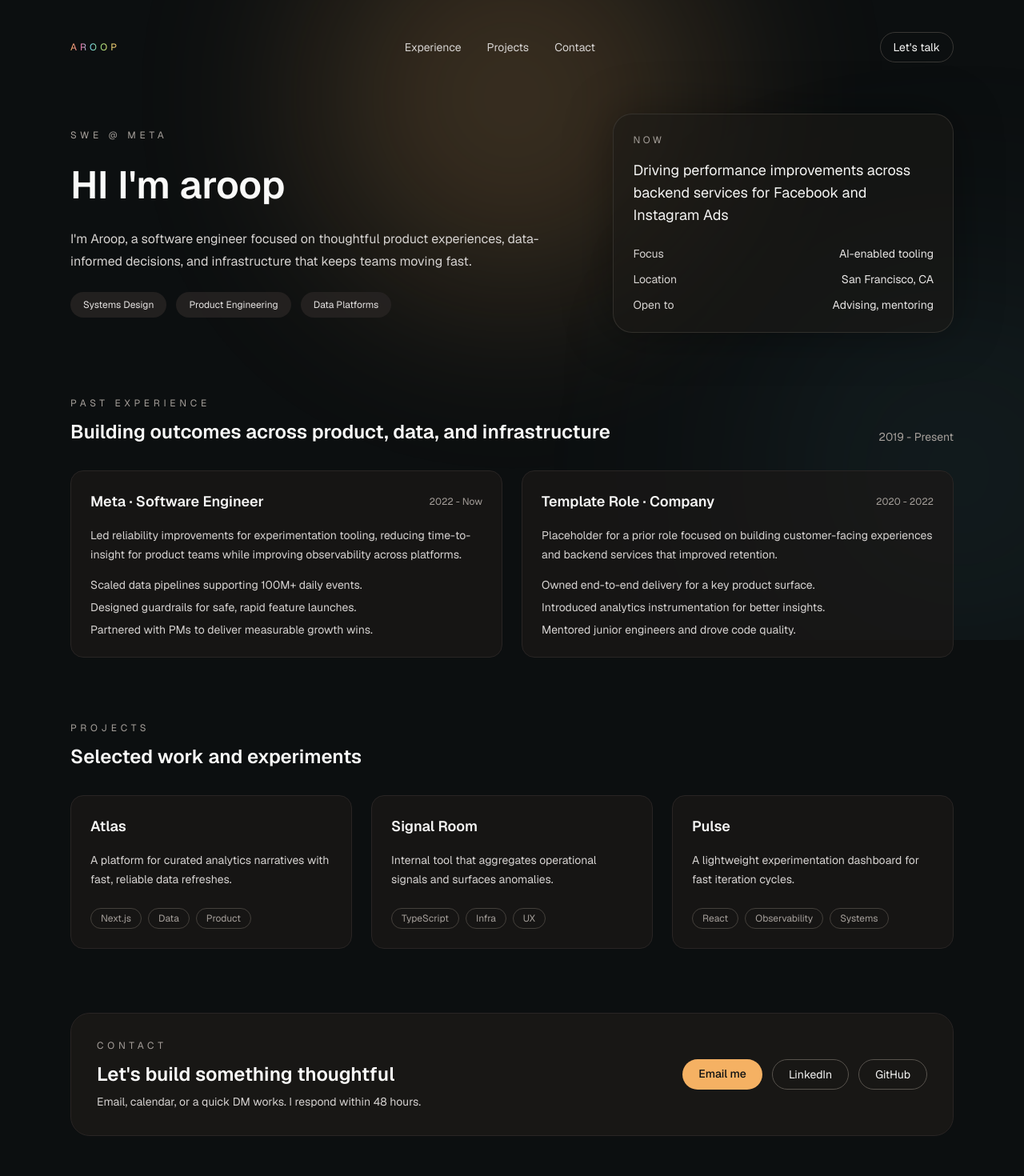
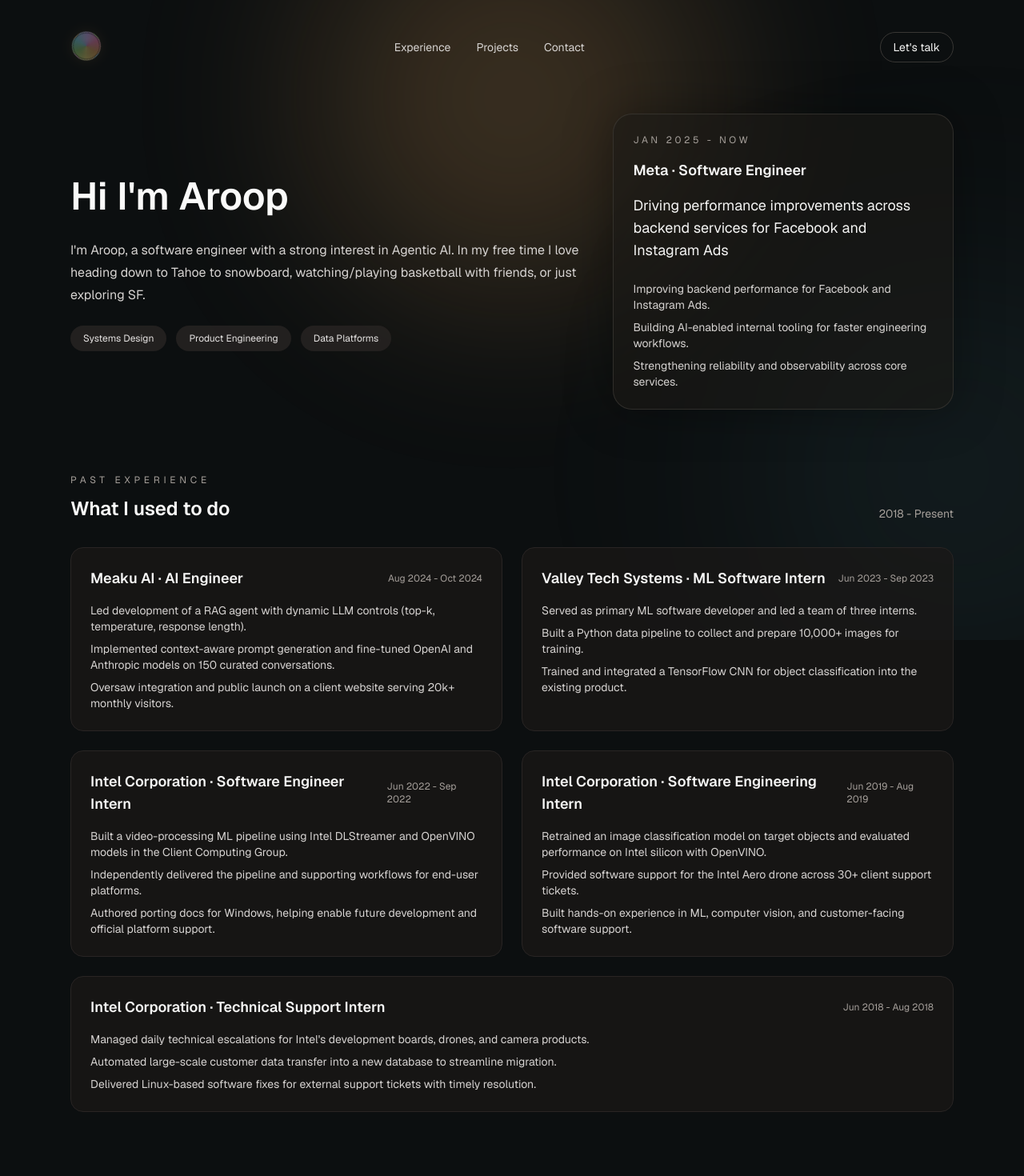
Before and after one commit to AroopBiswal/website, a Next.js app: page / in a window 1280 px wide. Shown: the top 1470 px of the page at 80% size. Built offline with nearby package versions, Linux system fonts and the light colour scheme.

Commit message:
added color wheel + past experiences

```diff
--- a/app/globals.css
+++ b/app/globals.css
@@ -46,17 +46,60 @@ a {
   filter: brightness(0.95);
 }
 
-.rainbow-name {
-  background: linear-gradient(
-    90deg,
-    #f5b163,
-    #ff7ab2,
-    #7bdff2,
-    #9adf7d,
-    #f4e77d,
-    #f5b163
-  );
-  -webkit-background-clip: text;
-  background-clip: text;
-  color: transparent;
+.color-wheel {
+  width: 2.25rem;
+  height: 2.25rem;
+  border: 1px solid rgb(214 211 209 / 0.28);
+  background:
+    radial-gradient(circle at 35% 30%, rgb(255 255 255 / 0.18), transparent 55%),
+    radial-gradient(circle at center, rgb(12 15 16 / 0.18), transparent 70%),
+    conic-gradient(
+      from 20deg,
+      rgb(255 122 178 / 0.6),
+      rgb(245 177 99 / 0.6),
+      rgb(244 231 125 / 0.6),
+      rgb(154 223 125 / 0.6),
+      rgb(123 223 242 / 0.6),
+      rgb(196 161 255 / 0.6),
+      rgb(255 122 178 / 0.6)
+    );
+  box-shadow:
+    0 0 0 1px rgb(12 15 16 / 0.5) inset,
+    0 0 18px color-mix(in srgb, var(--accent) 14%, transparent);
+  transition: transform 150ms ease, box-shadow 250ms ease;
+  opacity: 0.58;
 }
+
+.color-wheel:hover {
+  transform: scale(1.06);
+  box-shadow:
+    0 0 0 1px rgb(12 15 16 / 0.44) inset,
+    0 0 24px color-mix(in srgb, var(--accent) 20%, transparent);
+}
+
+.color-wheel:focus-visible {
+  outline: 2px solid var(--accent);
+  outline-offset: 3px;
+}
+
+.color-wheel-orbit {
+  animation: orbit 5.2s ease-in-out infinite;
+}
+
+@keyframes orbit {
+  0% {
+    transform: translate(0, 0) rotate(0deg);
+  }
+  25% {
+    transform: translate(4px, -3px) rotate(90deg);
+  }
+  50% {
+    transform: translate(0, -6px) rotate(180deg);
+  }
+  75% {
+    transform: translate(-4px, -3px) rotate(270deg);
+  }
+  100% {
+    transform: translate(0, 0) rotate(360deg);
+  }
+}
--- a/app/page.tsx
+++ b/app/page.tsx
@@ -1,4 +1,16 @@
+"use client";
+
+import { useEffect, useState } from "react";
+
+const ACCENT_COLORS = ["#f5b163", "#7bdff2", "#ff7ab2", "#9adf7d", "#f4e77d", "#c4a1ff"];
+
 export default function Home() {
+  const [accentIndex, setAccentIndex] = useState(0);
+
+  useEffect(() => {
+    document.documentElement.style.setProperty("--accent", ACCENT_COLORS[accentIndex]);
+  }, [accentIndex]);
+
   return (
     <div className="min-h-screen bg-charcoal text-stone-100">
       <div className="pointer-events-none fixed inset-0 overflow-hidden">
@@ -11,9 +23,15 @@ export default function Home() {
 
       <header className="relative z-10 mx-auto flex w-full max-w-6xl items-center justify-between px-6 py-10">
         <div className="flex items-center gap-3">
-          <span className="text-xs uppercase tracking-[0.35em] text-stone-100 rainbow-name">
-            Aroop
-          </span>
+          <button
+            type="button"
+            onClick={() => setAccentIndex((prev) => (prev + 1) % ACCENT_COLORS.length)}
+            className="color-wheel color-wheel-orbit rounded-full"
+            aria-label="Change accent color"
+            title="Change accent color"
+          >
+            <span className="sr-only">Change accent color</span>
+          </button>
         </div>
         <nav className="hidden items-center gap-8 text-sm text-stone-300 md:flex">
           <a className="hover:text-stone-100" href="#experience">
@@ -37,16 +55,11 @@ export default function Home() {
       <main className="relative z-10 mx-auto flex w-full max-w-6xl flex-col gap-20 px-6 pb-24">
         <section className="grid gap-10 pt-6 md:grid-cols-[1.2fr_0.8fr] md:items-center">
           <div className="space-y-6">
-            <p className="text-xs uppercase tracking-[0.4em] text-stone-400">
-              SWE @ Meta
-            </p>
             <h1 className="text-4xl font-semibold leading-tight text-stone-50 md:text-5xl">
-              HI I&apos;m aroop
+              Hi I&apos;m Aroop
             </h1>
             <p className="text-base leading-7 text-stone-300">
-              I&apos;m Aroop, a software engineer focused on thoughtful product
-              experiences, data-informed decisions, and infrastructure that keeps
-              teams moving fast.
+              I&apos;m Aroop, a software engineer with a strong interest in Agentic AI. In my free time I love heading down to Tahoe to snowboard, watching/playing basketball with friends, or just exploring SF.
             </p>
             <div className="flex flex-wrap gap-3">
               <span className="rounded-full bg-stone-800/80 px-4 py-2 text-xs text-stone-200">
@@ -62,25 +75,19 @@ export default function Home() {
           </div>
           <div className="rounded-3xl border border-stone-700/60 bg-stone-900/60 p-6 shadow-[0_0_60px_rgba(0,0,0,0.35)]">
             <p className="text-xs uppercase tracking-[0.3em] text-stone-400">
-              Now
+              Jan 2025 - Now
             </p>
+            <h3 className="mt-4 text-lg font-semibold text-stone-100">
+              Meta · Software Engineer
+            </h3>
             <p className="mt-4 text-lg text-stone-100">
               Driving performance improvements across backend services for Facebook and Instagram Ads
             </p>
-            <div className="mt-6 space-y-3 text-sm text-stone-300">
-              <div className="flex items-center justify-between">
-                <span>Focus</span>
-                <span className="text-stone-200">AI-enabled tooling</span>
-              </div>
-              <div className="flex items-center justify-between">
-                <span>Location</span>
-                <span className="text-stone-200">San Francisco, CA</span>
-              </div>
-              <div className="flex items-center justify-between">
-                <span>Open to</span>
-                <span className="text-stone-200">Advising, mentoring</span>
-              </div>
-            </div>
+            <ul className="mt-6 space-y-2 text-sm text-stone-300">
+              <li>Improving backend performance for Facebook and Instagram Ads.</li>
+              <li>Building AI-enabled internal tooling for faster engineering workflows.</li>
+              <li>Strengthening reliability and observability across core services.</li>
+            </ul>
           </div>
         </section>
 
@@ -91,47 +98,77 @@ export default function Home() {
                 Past Experience
               </p>
               <h2 className="mt-3 text-2xl font-semibold text-stone-50">
-                Building outcomes across product, data, and infrastructure
+                What I used to do
               </h2>
             </div>
             <p className="hidden text-sm text-stone-400 md:block">
-              2019 - Present
+              2018 - Present
             </p>
           </div>
           <div className="grid gap-6 md:grid-cols-2">
             <article className="rounded-2xl border border-stone-800 bg-stone-900/70 p-6">
               <div className="flex items-center justify-between">
                 <h3 className="text-lg font-semibold text-stone-100">
-                  Meta · Software Engineer
+                  Meaku AI · AI Engineer
                 </h3>
-                <span className="text-xs text-stone-400">2022 - Now</span>
+                <span className="text-xs text-stone-400">Aug 2024 - Oct 2024</span>
               </div>
-              <p className="mt-4 text-sm leading-6 text-stone-300">
-                Led reliability improvements for experimentation tooling,
-                reducing time-to-insight for product teams while improving
-                observability across platforms.
-              </p>
               <ul className="mt-4 space-y-2 text-sm text-stone-300">
-                <li>Scaled data pipelines supporting 100M+ daily events.</li>
-                <li>Designed guardrails for safe, rapid feature launches.</li>
-                <li>Partnered with PMs to deliver measurable growth wins.</li>
+                <li>Led development of a RAG agent with dynamic LLM controls (top-k, temperature, response length).</li>
+                <li>Implemented context-aware prompt generation and fine-tuned OpenAI and Anthropic models on 150 curated conversations.</li>
+                <li>Oversaw integration and public launch on a client website serving 20k+ monthly visitors.</li>
               </ul>
             </article>
             <article className="rounded-2xl border border-stone-800 bg-stone-900/70 p-6">
               <div className="flex items-center justify-between">
                 <h3 className="text-lg font-semibold text-stone-100">
-                  Template Role · Company
+                  Valley Tech Systems · ML Software Intern
                 </h3>
-                <span className="text-xs text-stone-400">2020 - 2022</span>
+                <span className="text-xs text-stone-400">Jun 2023 - Sep 2023</span>
               </div>
-              <p className="mt-4 text-sm leading-6 text-stone-300">
-                Placeholder for a prior role focused on building customer-facing
-                experiences and backend services that improved retention.
-              </p>
               <ul className="mt-4 space-y-2 text-sm text-stone-300">
-                <li>Owned end-to-end delivery for a key product surface.</li>
-                <li>Introduced analytics instrumentation for better insights.</li>
-                <li>Mentored junior engineers and drove code quality.</li>
+                <li>Served as primary ML software developer and led a team of three interns.</li>
+                <li>Built a Python data pipeline to collect and prepare 10,000+ images for training.</li>
+                <li>Trained and integrated a TensorFlow CNN for object classification into the existing product.</li>
+              </ul>
+            </article>
+            <article className="rounded-2xl border border-stone-800 bg-stone-900/70 p-6">
+              <div className="flex items-center justify-between">
+                <h3 className="text-lg font-semibold text-stone-100">
+                  Intel Corporation · Software Engineer Intern
+                </h3>
+                <span className="text-xs text-stone-400">Jun 2022 - Sep 2022</span>
+              </div>
+              <ul className="mt-4 space-y-2 text-sm text-stone-300">
+                <li>Built a video-processing ML pipeline using Intel DLStreamer and OpenVINO models in the Client Computing Group.</li>
+                <li>Independently delivered the pipeline and supporting workflows for end-user platforms.</li>
+                <li>Authored porting docs for Windows, helping enable future development and official platform support.</li>
+              </ul>
+            </article>
+            <article className="rounded-2xl border border-stone-800 bg-stone-900/70 p-6">
+              <div className="flex items-center justify-between">
+                <h3 className="text-lg font-semibold text-stone-100">
+                  Intel Corporation · Software Engineering Intern
+                </h3>
+                <span className="text-xs text-stone-400">Jun 2019 - Aug 2019</span>
+              </div>
+              <ul className="mt-4 space-y-2 text-sm text-stone-300">
+                <li>Retrained an image classification model on target objects and evaluated performance on Intel silicon with OpenVINO.</li>
+                <li>Provided software support for the Intel Aero drone across 30+ client support tickets.</li>
+                <li>Built hands-on experience in ML, computer vision, and customer-facing software support.</li>
+              </ul>
+            </article>
+            <article className="rounded-2xl border border-stone-800 bg-stone-900/70 p-6 md:col-span-2">
+              <div className="flex items-center justify-between">
+                <h3 className="text-lg font-semibold text-stone-100">
+                  Intel Corporation · Technical Support Intern
+                </h3>
+                <span className="text-xs text-stone-400">Jun 2018 - Aug 2018</span>
+              </div>
+              <ul className="mt-4 space-y-2 text-sm text-stone-300">
+                <li>Managed daily technical escalations for Intel&apos;s development boards, drones, and camera products.</li>
+                <li>Automated large-scale customer data transfer into a new database to streamline migration.</li>
+                <li>Delivered Linux-based software fixes for external support tickets with timely resolution.</li>
               </ul>
             </article>
           </div>
@@ -143,7 +180,7 @@ export default function Home() {
               Projects
             </p>
             <h2 className="mt-3 text-2xl font-semibold text-stone-50">
-              Selected work and experiments
+              Some of the things I&apos;ve made
             </h2>
           </div>
           <div className="grid gap-6 md:grid-cols-3">
```
